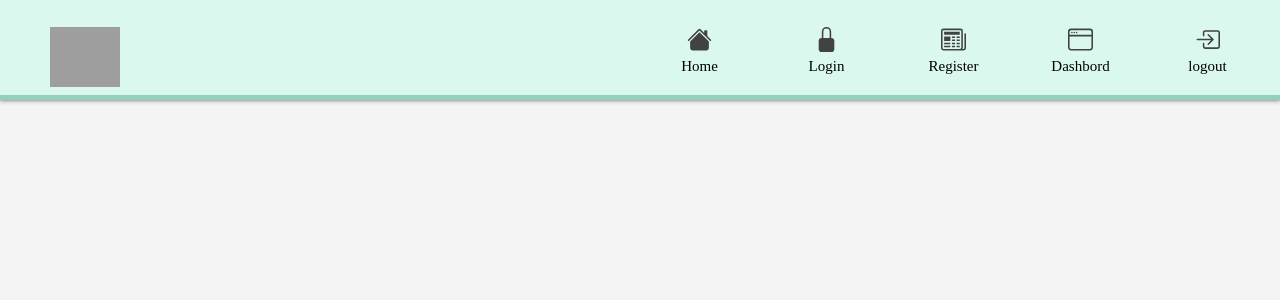
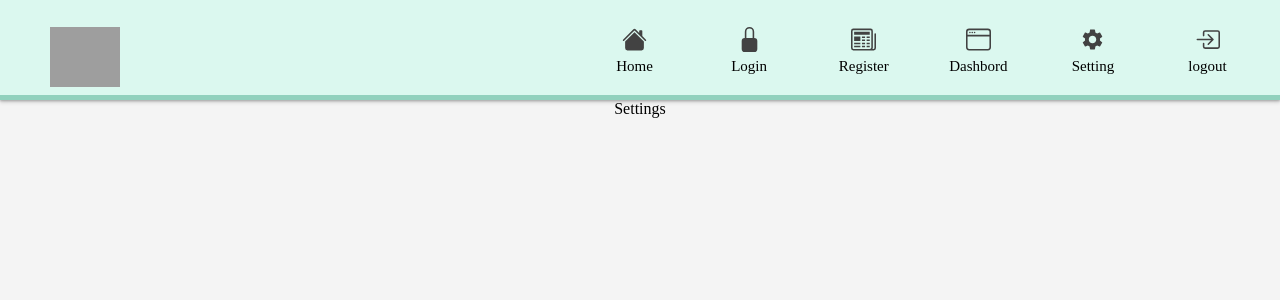
Before and after one commit to TEAM-404-C4/MERAKI_Academy_Project_5, a React (Create React App) app in the folder frontend/: page /setting in a window 1280 px wide. Shown: the top 300 px of the page. Built offline with nearby package versions, Linux system fonts and the light colour scheme; grey boxes are pictures that could not be loaded.

Commit message:
update on navbar setting and create path

```diff
--- a/frontend/src/App.js
+++ b/frontend/src/App.js
@@ -10,6 +10,7 @@ import Page1 from "./Components/DoctorRegister/Page1";
 import Page2 from "./Components/DoctorRegister/Page2";
 import Page3 from "./Components/DoctorRegister/Page3";
 import Page4 from "./Components/DoctorRegister/Page4";
+import Setting from "./Components/Setting/Setting";
 
 //App Function
 function App() {
@@ -26,6 +27,7 @@ function App() {
         <Route path="/MainPage" element={<MainPage />} />
         <Route path="/Register" element={<Register />} />
         <Route path="/DoctorProfile" element={<DoctorProfile />} />
+        <Route path="/setting" element={<Setting />} />
       </Routes>
     </div>
   );
--- a/frontend/src/Components/Firebase/firebase.js
+++ b/frontend/src/Components/Firebase/firebase.js
@@ -1,15 +1,15 @@
-import firebase from "firebase";
-import "firebase/storage";
-//configuration
-const firebaseConfig = {
-  apiKey: "AIzaSyAASLE1ppJ77lneYyGQtGixV3e_XRRlbYc",
-  authDomain: "healthycare-5ffd5.firebaseapp.com",
-  projectId: "healthycare-5ffd5",
-  storageBucket: "healthycare-5ffd5.appspot.com",
-  messagingSenderId: "586869776088",
-  appId: "1:586869776088:web:d9893843318d8e38d381ad",
-  measurementId: "G-Z6GC987M86",
-};
-firebase.initializeApp(firebaseConfig);
-const storage = firebase.storage();
-export { storage, firebase as default };
+// import firebase from "firebase";
+// import "firebase/storage";
+// //configuration
+// const firebaseConfig = {
+//   apiKey: "AIzaSyAASLE1ppJ77lneYyGQtGixV3e_XRRlbYc",
+//   authDomain: "healthycare-5ffd5.firebaseapp.com",
+//   projectId: "healthycare-5ffd5",
+//   storageBucket: "healthycare-5ffd5.appspot.com",
+//   messagingSenderId: "586869776088",
+//   appId: "1:586869776088:web:d9893843318d8e38d381ad",
+//   measurementId: "G-Z6GC987M86",
+// };
+// firebase.initializeApp(firebaseConfig);
+// const storage = firebase.storage();
+// export { storage, firebase as default };
--- /dev/null
+++ b/frontend/src/Components/Setting/Setting.js
@@ -0,0 +1,7 @@
+import React from "react";
+
+const Setting = () => {
+  return <div>Settings</div>;
+};
+
+export default Setting;
--- a/frontend/src/Components/navigation/navigation.css
+++ b/frontend/src/Components/navigation/navigation.css
@@ -2,7 +2,7 @@
   display: flex;
   flex-direction: row;
   justify-content: flex-end;
-  gap: 5%;
+  gap: 4%;
   padding: 0;
   margin: 0;
   font-size: 25px;
--- a/frontend/src/Components/navigation/navigation.js
+++ b/frontend/src/Components/navigation/navigation.js
@@ -7,6 +7,8 @@ import {
   BsBoxArrowInRight,
   BsWindow,
 } from "react-icons/bs";
+import { MdSettings } from "react-icons/md";
+
 import { logoutRedux } from "../Reducer/login/index";
 
 import "./navigation.css";
@@ -54,6 +56,13 @@ const Navigation = () => {
           </Link>
           <p className="nav_label">Dashbord</p>
         </div>
+
+        <div>
+          <Link to="/setting">
+            <MdSettings />
+          </Link>
+          <p className="nav_label">Setting</p>
+        </div>
         <div
           onClick={() => {
             dispatch(logoutRedux());
```
Also changed, not shown: frontend/src/Components/MainPage/MainPage.js (+8 -5 lines), frontend/src/Components/Setting/Setting.css (added).
